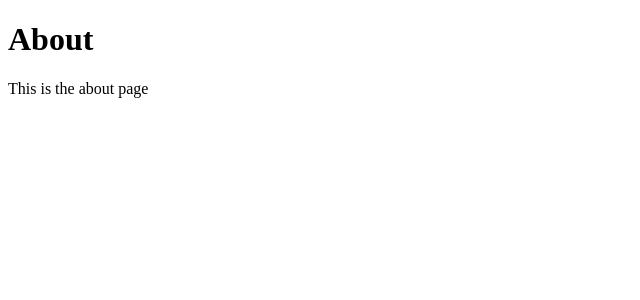
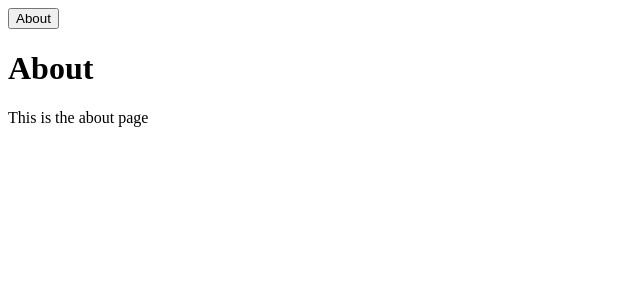
Before and after one commit to esponges/next-13-experimental, a Next.js app: page /about in a window 1280 px wide. Shown: the top 300 px of the page, without its empty margins (0-640 px from the left). Built offline with nearby package versions, Linux system fonts and the light colour scheme.

Commit message:
make serverside component refresh

```diff
--- a/app/clientPage.tsx
+++ b/app/clientPage.tsx
@@ -1,9 +1,9 @@
 'use client';
 
 import { useDispatch, useSelector } from 'react-redux';
-import Head from './head';
 import { AppDispatch, RootState } from '@/store';
 import { increment } from '@/store/counterSlice';
+import { useRouter } from 'next/navigation';
 
 export default function ClientPage({
   children,
@@ -12,13 +12,14 @@
 }) {
   const dispatch = useDispatch<AppDispatch>();
   const count = useSelector((state: RootState) => state.counter.value);
+  const router = useRouter();
 
   const handleIncrementCounter = () => {
     dispatch(increment());
+    router.refresh();
   };
 
   // this logs in the client
-  console.log('rendering client page');
   return (
     <div id='with-font-container'>
       {/* count display */}
--- a/app/layout.tsx
+++ b/app/layout.tsx
@@ -1,14 +1,20 @@
+"use client";
+
 import SessionProvider from '@/components/session/sessionProvider';
+import { useRouter } from 'next/navigation';
 
 export default function RootLayout({
   children,
 }: {
   children: React.ReactNode;
 }) {
+  const router = useRouter();
+
   return (
     <html>
       <head />
       <body>
+        <button onClick={() => router.push('/about')}>About</button>
         <SessionProvider>{children}</SessionProvider>
       </body>
     </html>
--- a/app/serverPage.tsx
+++ b/app/serverPage.tsx
@@ -21,7 +21,7 @@
   const data = await fetchSomeData();
   const initialState = store.getState().test;
   const counter = store.getState().counter;
-  console.log('this server component has access to the redux store', store.getState());
+
 
   return (
     <>
```
